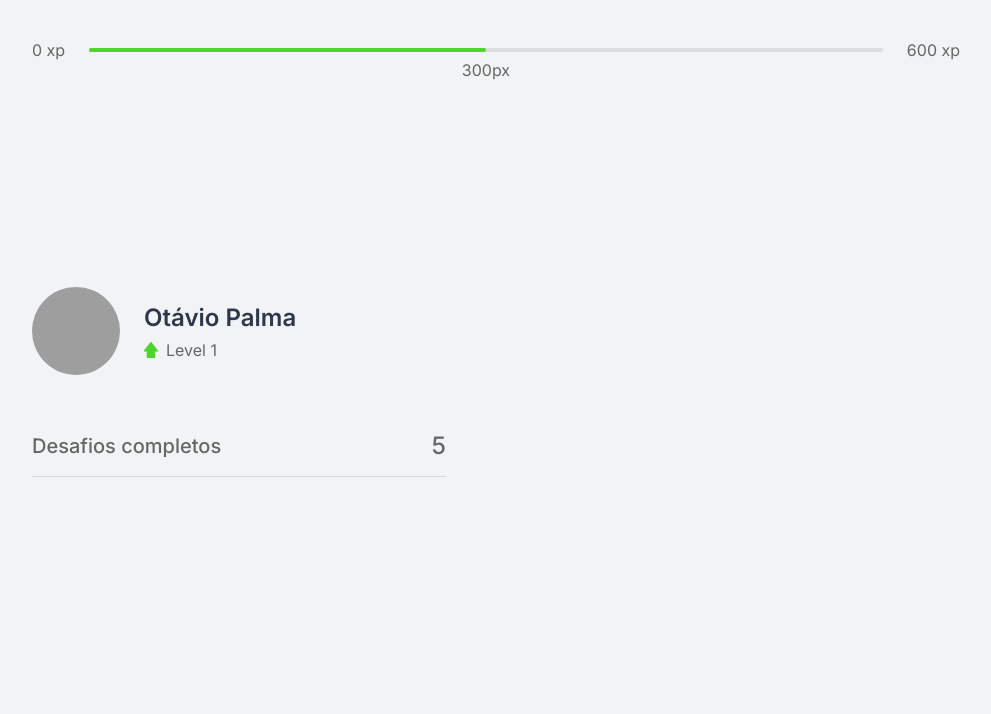
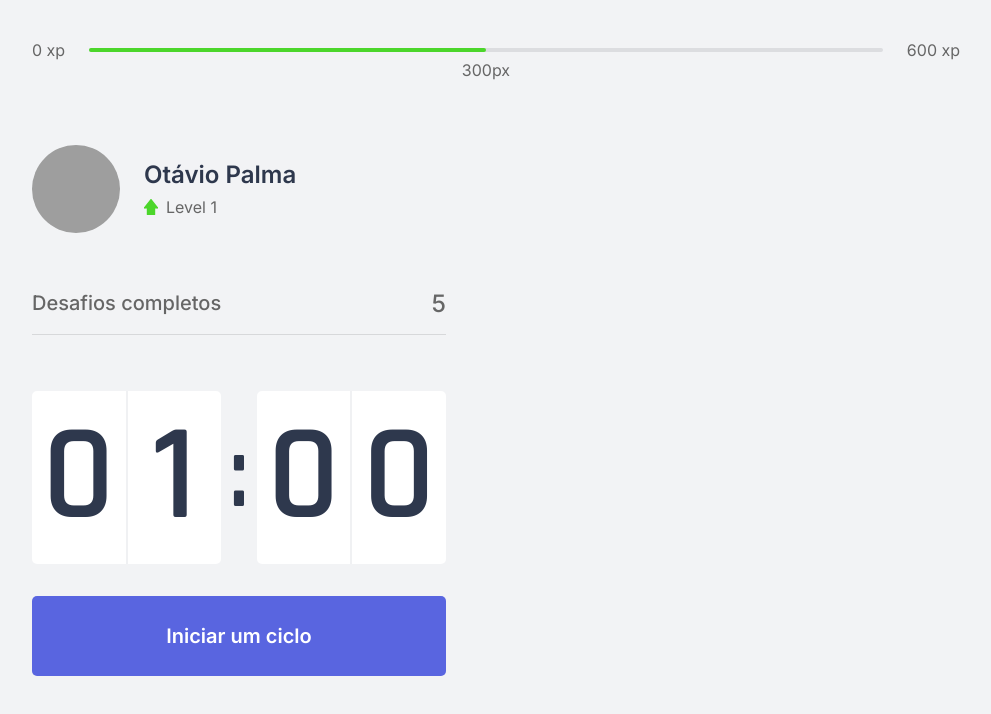
Before and after one commit to OtavioPalma/next-level-week-04, a Next.js app: page / in a window 1280 px wide. Shown: the top 714 px of the page, without its empty margins (144-1135 px from the left). Built offline with nearby package versions, Linux system fonts and the light colour scheme; grey boxes are pictures that could not be loaded.

Commit message:
feat: countdown

```diff
--- a/src/components/CompletedChallenges.tsx
+++ b/src/components/CompletedChallenges.tsx
@@ -1,5 +1,4 @@
 import { NextPage } from 'next';
-import React from 'react';
 import classes from '../styles/components/CompletedChallenges.module.scss';
 
 export const CompletedChallenges: NextPage = () => {
--- /dev/null
+++ b/src/components/Countdown.tsx
@@ -0,0 +1,52 @@
+import { NextPage } from 'next';
+import { Fragment, useEffect, useState } from 'react';
+import classes from '../styles/components/Countdown.module.scss';
+
+export const Countdown: NextPage = () => {
+  const [time, setTime] = useState(1 * 60);
+  const [active, setActive] = useState(false);
+
+  const minutes = Math.floor(time / 60);
+  const seconds = time % 60;
+
+  const [minuteLeft, minuteRight] = String(minutes).padStart(2, '0').split('');
+  const [secondLeft, secondRight] = String(seconds).padStart(2, '0').split('');
+
+  const handleCountdown = (): void => {
+    setActive(true);
+  };
+
+  useEffect(() => {
+    if (active && time > 0) {
+      setTimeout(() => {
+        setTime(time - 1);
+      }, 1000);
+    }
+  }, [active, time]);
+
+  return (
+    <Fragment>
+      <div className={classes.countdown}>
+        <div>
+          <span>{minuteLeft}</span>
+          <span>{minuteRight}</span>
+        </div>
+
+        <span>:</span>
+
+        <div>
+          <span>{secondLeft}</span>
+          <span>{secondRight}</span>
+        </div>
+      </div>
+
+      <button
+        type="button"
+        className={classes.countdown_button}
+        onClick={handleCountdown}
+      >
+        Iniciar um ciclo
+      </button>
+    </Fragment>
+  );
+};
--- a/src/pages/_document.tsx
+++ b/src/pages/_document.tsx
@@ -5,6 +5,7 @@
     return (
       <Html>
         <Head>
+          <link rel="shortcut icon" href="favicon.png" type="image/png" />
           <link rel="preconnect" href="https://fonts.gstatic.com" />
           <link
             href="https://fonts.googleapis.com/css2?family=Inter:wght@400;500;600&family=Rajdhani:wght@600&display=swap"
--- a/src/pages/index.tsx
+++ b/src/pages/index.tsx
@@ -1,5 +1,7 @@
 import { NextPage } from 'next';
+import Head from 'next/head';
 import { CompletedChallenges } from '../components/CompletedChallenges';
+import { Countdown } from '../components/Countdown';
 import { ExperienceBar } from '../components/ExperienceBar';
 import { Profile } from '../components/Profile';
 import classes from '../styles/pages/Home.module.scss';
@@ -7,12 +9,17 @@
 export const Home: NextPage = () => {
   return (
     <div className={classes.container}>
+      <Head>
+        <title>Inicio | move.it</title>
+      </Head>
+
       <ExperienceBar />
 
       <section>
         <div className={classes.container_profile}>
           <Profile />
           <CompletedChallenges />
+          <Countdown />
         </div>
 
         <div />
--- /dev/null
+++ b/src/styles/components/Countdown.module.scss
@@ -0,0 +1,63 @@
+.countdown {
+  display: flex;
+  align-items: center;
+  font-family: Rajdhani;
+  font-weight: 600;
+  color: var(--title);
+
+  > div {
+    flex: 1;
+
+    display: flex;
+    align-items: center;
+    justify-content: space-evenly;
+
+    background: var(--white);
+    box-shadow: 0 0 60px rgab(0, 0, 0, 0.05);
+    border-radius: 5px;
+    font-size: 8.5rem;
+    text-align: center;
+  }
+
+  & > span {
+    font-size: 6.25rem;
+    margin: 0.5rem;
+  }
+
+  & > div span {
+    flex: 1;
+
+    &:first-child {
+      border-right: 1px solid #f0f1f3;
+    }
+
+    &:last-child {
+      border-left: 1px solid #f0f1f3;
+    }
+  }
+
+  &_button {
+    width: 100%;
+    height: 5rem;
+    margin-top: 2rem;
+
+    display: flex;
+    align-items: center;
+    justify-content: center;
+
+    border: 0;
+    border-radius: 5px;
+
+    background: var(--blue);
+    color: var(--white);
+
+    font-size: 1.25rem;
+    font-weight: 600;
+
+    transition: background-color 0.2s;
+
+    &:hover {
+      background: var(--blue-dark);
+    }
+  }
+}
--- a/src/styles/global.scss
+++ b/src/styles/global.scss
@@ -28,6 +28,7 @@
   margin: 0;
   padding: 0;
   box-sizing: border-box;
+  user-select: none;
 }
 
 body {
```
